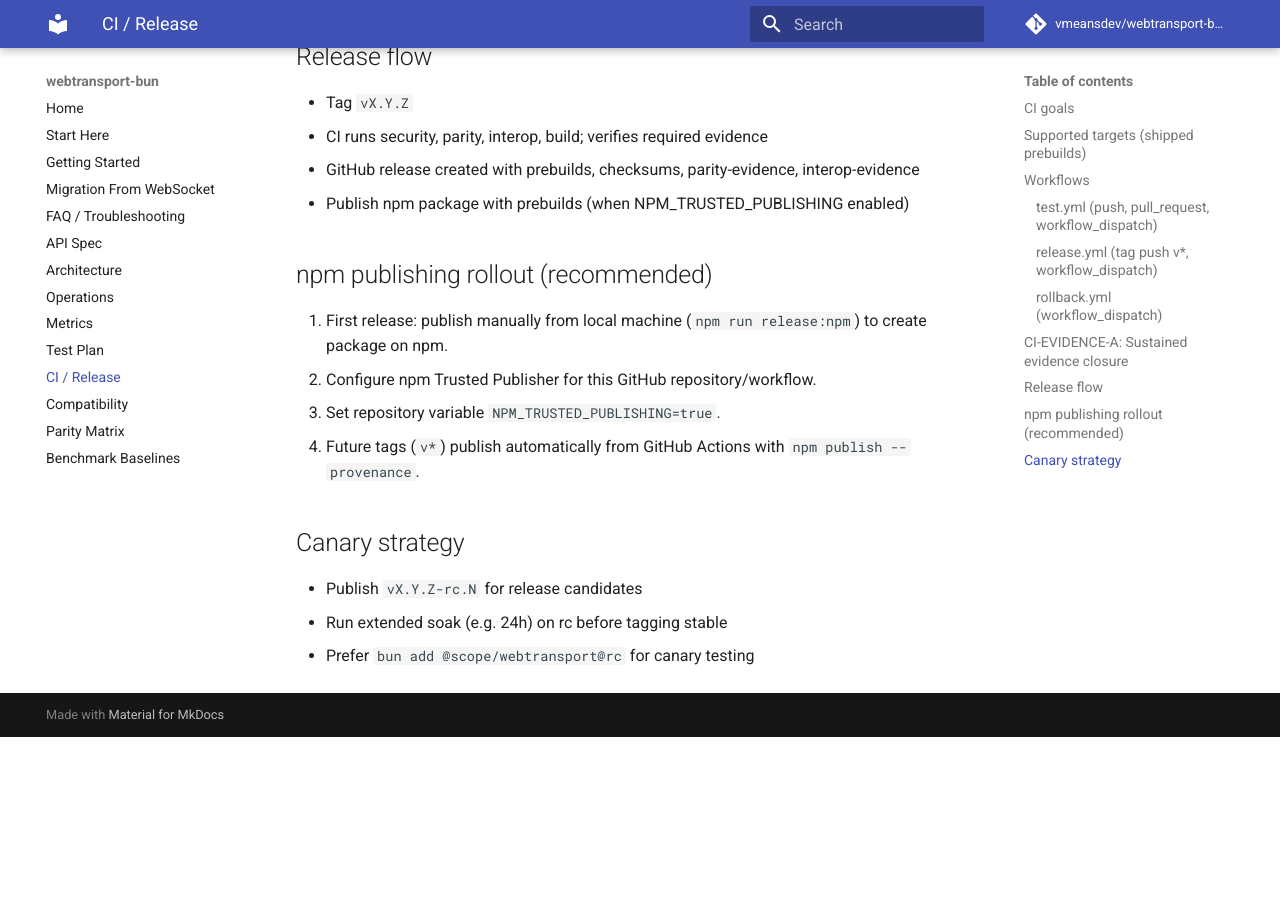
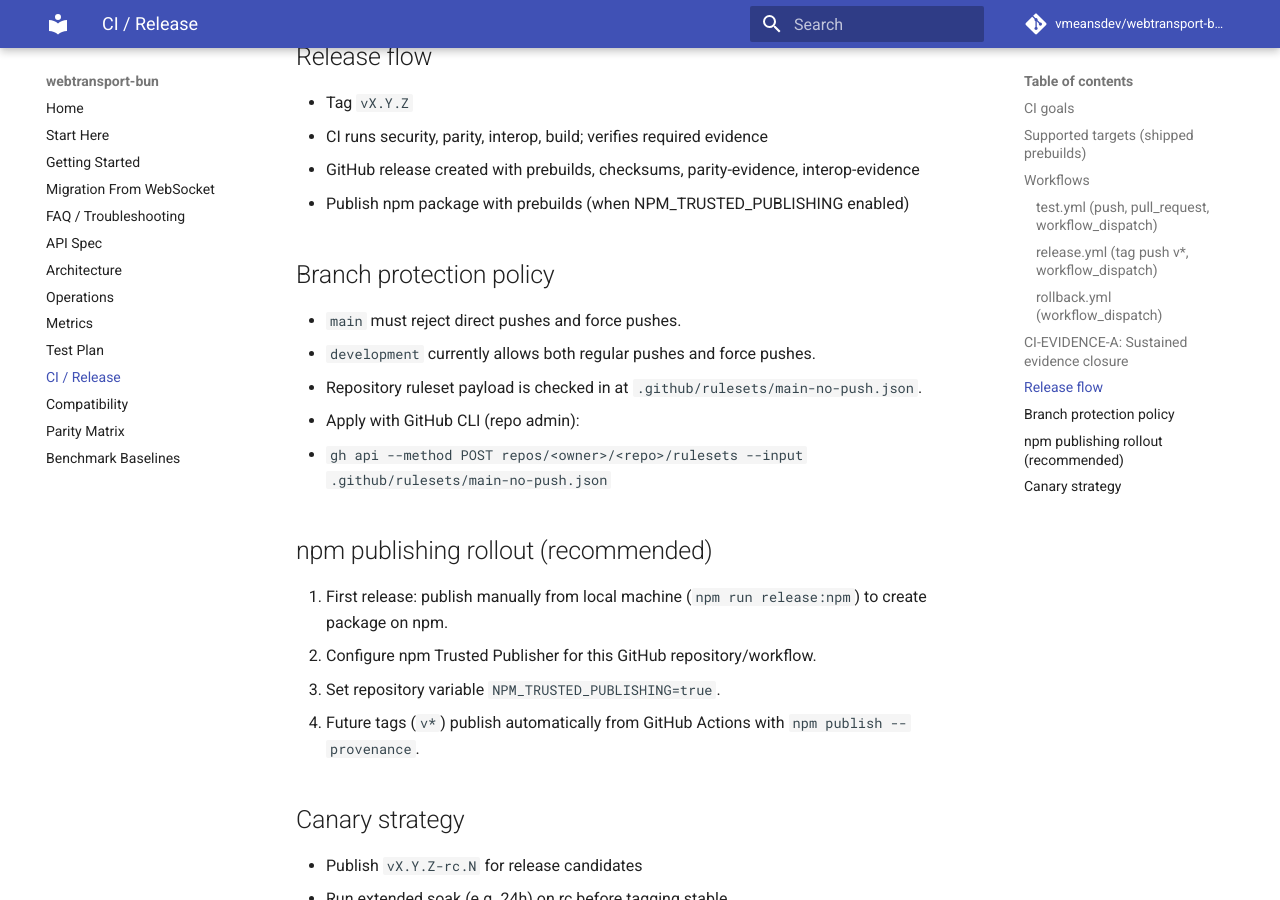
Before and after one commit to vmeansdev/webtransport-bun, an MkDocs documentation site: the page built from docs/CI.md, in a window 1280 px wide and 900 px high, scrolled down 2599 px. Built offline with MkDocs 1.6.1 and Material for MkDocs 9.7.7, drawn with Linux system fonts in a browser that asks for light colours; comment, search, counter and statistics services are not loaded; before the commit the page ends 3336 px from its top, so only the background shows below that.

Commit message:
Add main branch push protections to enforce PR-only changes

```diff
--- a/docs/CI.md
+++ b/docs/CI.md
@@ -77,6 +77,13 @@
 - GitHub release created with prebuilds, checksums, parity-evidence, interop-evidence
 - Publish npm package with prebuilds (when NPM_TRUSTED_PUBLISHING enabled)
 
+## Branch protection policy
+- `main` must reject direct pushes and force pushes.
+- `development` currently allows both regular pushes and force pushes.
+- Repository ruleset payload is checked in at `.github/rulesets/main-no-push.json`.
+- Apply with GitHub CLI (repo admin):
+  - `gh api --method POST repos/<owner>/<repo>/rulesets --input .github/rulesets/main-no-push.json`
+
 ## npm publishing rollout (recommended)
 1. First release: publish manually from local machine (`npm run release:npm`) to create package on npm.
 2. Configure npm Trusted Publisher for this GitHub repository/workflow.
```
Also changed, not shown: 2 other files.
